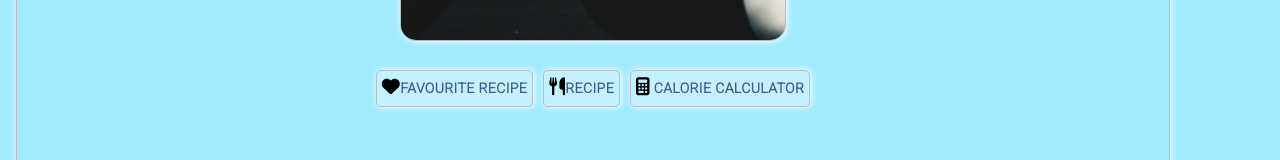
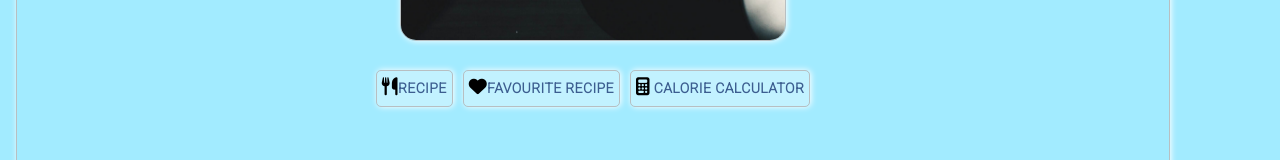
Before and after one commit to asaad227/asian-recipe, a React (Create React App) app: page / in a window 1280 px wide. Shown: the part 460-620 px from the top of the page. Built offline with nearby package versions, Linux system fonts and the light colour scheme; a web font is replaced by a local one.

Commit message:
update home screen nav order

```diff
--- a/src/Components/Profile/index.js
+++ b/src/Components/Profile/index.js
@@ -15,14 +15,16 @@ const Profile = () => {
         <img className="profilePic" src={HomePic} alt="Recipe Home" />
         </Link>
         <div className="homeIcon">
+        <button className="mainIcon" > <Link to="/recipe">
+          <i className="fa fa-cutlery" aria-hidden="true"></i>
+          Recipe</Link>
+          </button>
+
         <button className="mainIcon"><Link to="/fav">
           <i className="fa fa-heart" aria-hidden="true"></i>
           Favourite Recipe</Link>
           </button>
-          <button className="mainIcon" > <Link to="/recipe">
-          <i className="fa fa-cutlery" aria-hidden="true"></i>
-          Recipe</Link>
-          </button>
+
           <button className="mainIcon"><Link to="/calories">
 
          <i className="fa fa-calculator" aria-hidden="true"></i> Calorie Calculator</Link>
```
